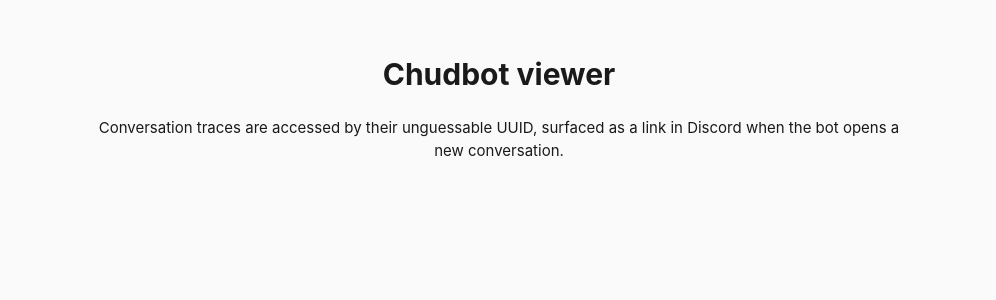
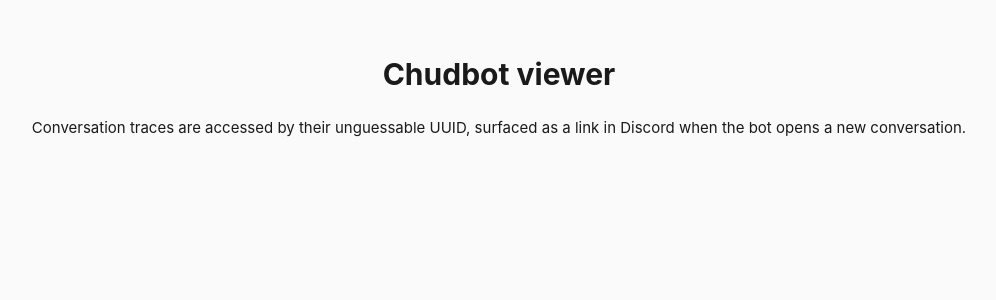
Before and after one commit to chudworks/chudbot, a React (Vite) app in the folder frontend/: page / in a window 1280 px wide. Shown: the top 300 px of the page, without its empty margins (141-1137 px from the left). Built offline with nearby package versions, Linux system fonts and the light colour scheme; no server answers.

Commit message:
more width
Signed-off-by: Chud <292450746+chudworks@users.noreply.github.com>

```diff
--- a/frontend/src/styles/main.scss
+++ b/frontend/src/styles/main.scss
@@ -4,6 +4,10 @@
 
 :root {
     color-scheme: light dark;
+
+    // Max width of the centered content column (header, turns, footer).
+    --content-width: 1200px;
+
     --fg: #eaeaea;
     --bg: #111;
     --muted: #999;
@@ -84,7 +88,7 @@
 
 .app-footer {
     margin-top: auto;
-    max-width: 860px;
+    max-width: var(--content-width);
     width: 100%;
     margin-left: auto;
     margin-right: auto;
@@ -101,7 +105,7 @@
 main.center,
 main.conv,
 header.conv-header {
-    max-width: 860px;
+    max-width: var(--content-width);
     margin: 0 auto;
     padding: 2rem 1.25rem;
 }
```
